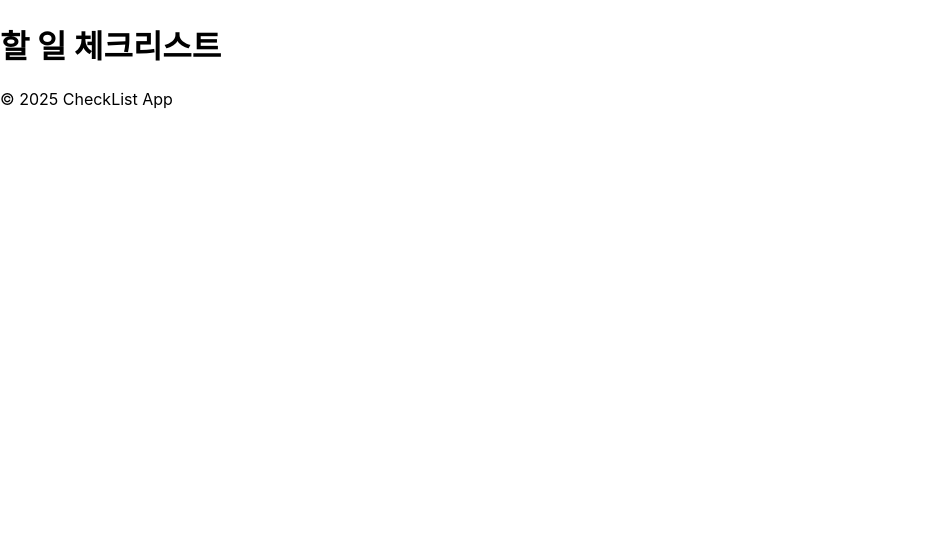
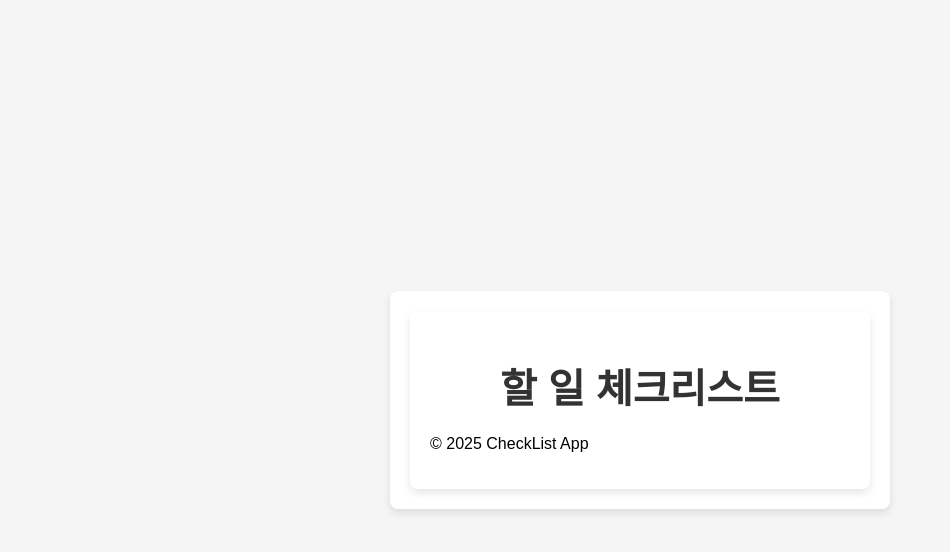
Before and after one commit to ENTP-Ku/Clush, a React (Create React App) app in the folder checklist/: page /list in a window 1280 px wide. Shown: the top 552 px of the page, without its empty margins (0-950 px from the left). Built offline with nearby package versions, Linux system fonts and the light colour scheme.

Commit message:
간단한 css 적용

```diff
--- a/checklist/src/components/List.js
+++ b/checklist/src/components/List.js
@@ -1,5 +1,6 @@
 import React, { useEffect, useState } from "react";
 import axios from "axios";
+import "../css/List.css"; // CSS 파일 임포트
 
 const List = () => {
   const [tasks, setTasks] = useState([]);
@@ -32,7 +33,6 @@ const List = () => {
       .then(() => setTasks(tasks.filter(t => t.id !== id)));
   };
 
-
   const handleAddTask = () => {
     console.log("Input value:", newTask);  // 입력값 확인
     if (newTask.trim() === "") {
@@ -51,19 +51,6 @@ const List = () => {
       });
     setNewTask("");  // 입력값 초기화
   };
-
-  // const handleAddTask = () => {
-  //   if (newTask.trim() === "") {
-  //     alert("할 일을 입력하세요!");
-  //     return;
-  //   }
-
-  //   const newTaskItem = { title: newTask, checked: false };
-  //   axios.post("http://localhost:8080/api/list/add", newTaskItem)
-  //     .then(response => setTasks([...tasks, response.data]))
-  //     .catch(error => console.error("Error adding task:", error));
-  //   setNewTask("");
-  // };
 
   return (
     <div>
@@ -87,7 +74,7 @@ const List = () => {
               checked={task.checked}
               onChange={() => handleCheckboxChange(task)}
             />
-            {task.title}
+            <span className={task.checked ? "completed" : ""}>{task.title}</span>
             <button onClick={() => handleEdit(task)}>수정</button>
             <button onClick={() => handleDelete(task.id)}>삭제</button>
           </li>
--- /dev/null
+++ b/checklist/src/css/List.css
@@ -0,0 +1,97 @@
+/* 기본적인 페이지 레이아웃 */
+body {
+    font-family: 'Arial', sans-serif;
+    background-color: #f5f5f5;
+    display: flex;
+    justify-content: center;
+    align-items: center;
+    height: 100vh;
+    margin: 0;
+  }
+
+  h1 {
+    font-size: 2.5rem;
+    color: #333;
+    margin-bottom: 20px;
+    text-align: center;
+  }
+
+  /* 할 일 목록 컨테이너 */
+  div {
+    background-color: white;
+    padding: 20px;
+    border-radius: 8px;
+    box-shadow: 0 4px 8px rgba(0, 0, 0, 0.1);
+    width: 100%;
+    max-width: 500px;
+    box-sizing: border-box; /* 크기 계산에 패딩 포함 */
+  }
+
+  /* 입력창과 버튼 스타일 */
+  input[type="text"] {
+    width: calc(100% - 120px); /* 버튼을 제외한 나머지 공간 */
+    padding: 8px;
+    margin-right: 10px;
+    border-radius: 4px;
+    border: 1px solid #ccc;
+    font-size: 1rem;
+    box-sizing: border-box; /* 크기 계산에 패딩 포함 */
+  }
+
+  button {
+    padding: 10px 15px;
+    background-color: #4caf50;
+    color: white;
+    border: none;
+    border-radius: 4px;
+    cursor: pointer;
+    font-size: 1rem;
+    transition: background-color 0.3s;
+    width: 100px;
+  }
+
+  button:hover {
+    background-color: #45a049;
+  }
+
+  button:disabled {
+    background-color: #ccc;
+    cursor: not-allowed;
+  }
+
+  /* 할 일 목록 스타일 */
+  ul {
+    list-style-type: none;
+    padding: 0;
+    margin-top: 20px;
+  }
+
+  li {
+    display: flex;
+    align-items: center;
+    justify-content: space-between;
+    padding: 10px 15px;
+    border-bottom: 1px solid #f0f0f0;
+    width: 100%;
+    box-sizing: border-box; /* 크기 계산에 padding 포함 */
+  }
+
+  input[type="checkbox"] {
+    margin-right: 10px;
+  }
+
+  /* 완료된 할 일 스타일 */
+  .completed {
+    text-decoration: line-through;
+    color: #888;
+  }
+
+  /* 수정, 삭제 버튼 스타일 */
+  button + button {
+    margin-left: 10px;
+    background-color: #f44336;
+  }
+
+  button + button:hover {
+    background-color: #e53935;
+  }
```
